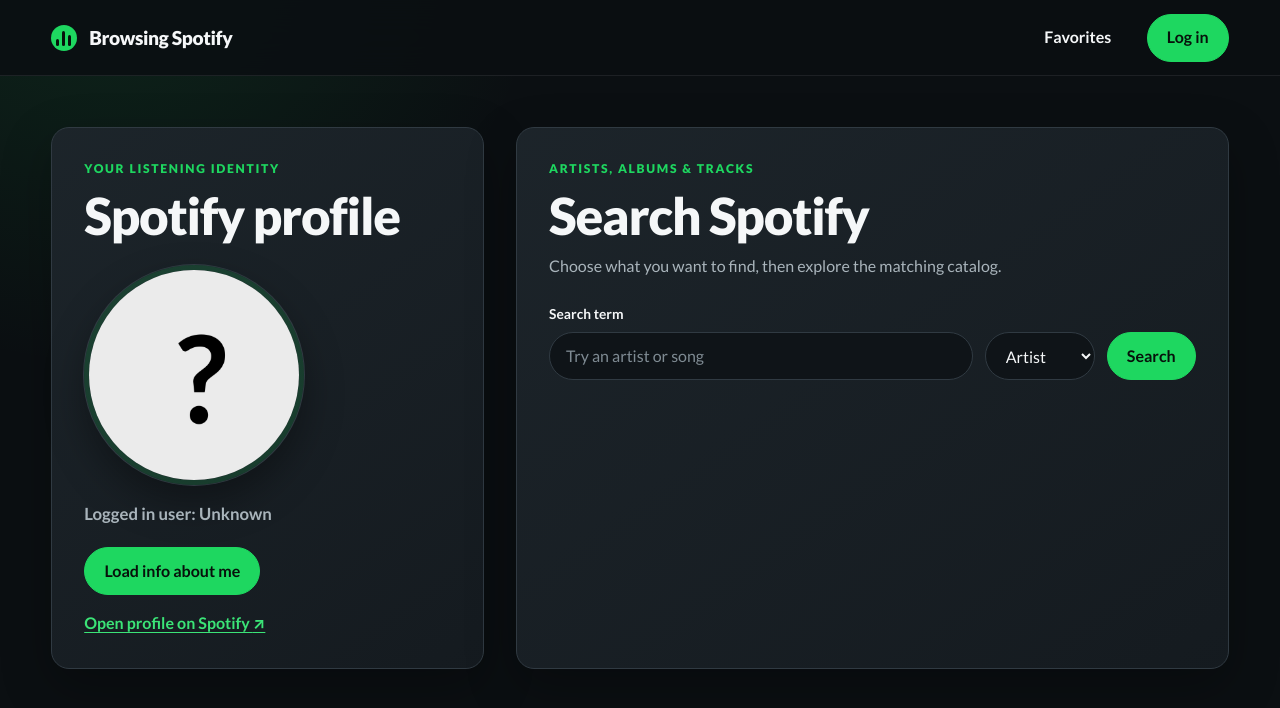
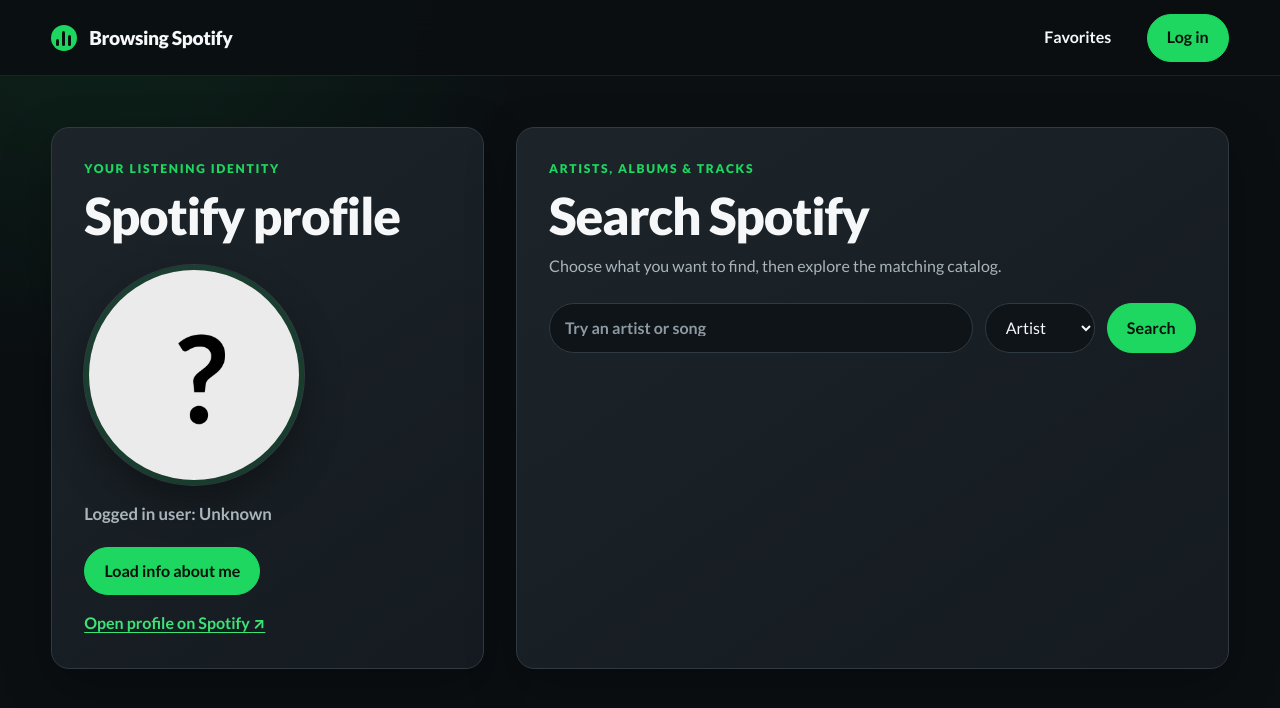
Before and after one commit to lalalastella/a3-spotify, an Angular app in the folder client/: page / in a window 1280 px wide. Shown: the top 708 px of the page. Built offline with nearby package versions, Linux system fonts and the light colour scheme.

Commit message:
Add floating search label

```diff
--- a/client/src/app/components/search/search.component.css
+++ b/client/src/app/components/search/search.component.css
@@ -8,17 +8,33 @@
 	color: var(--app-muted);
 }
 
-.search-form label {
-	display: block;
-	margin-bottom: 0.5rem;
-	font-size: 0.86rem;
-	font-weight: 700;
-}
-
 .search-controls {
 	display: grid;
 	grid-template-columns: minmax(0, 1fr) minmax(110px, auto) auto;
 	gap: 0.75rem;
+}
+
+.floating-field {
+	position: relative;
+	min-width: 0;
+}
+
+.floating-field label {
+	position: absolute;
+	top: 50%;
+	left: 1rem;
+	max-width: calc(100% - 2rem);
+	margin: 0;
+	overflow: hidden;
+	transform: translateY(-50%);
+	color: #8e9aa2;
+	font-size: 1rem;
+	font-weight: 700;
+	line-height: 1;
+	pointer-events: none;
+	text-overflow: ellipsis;
+	white-space: nowrap;
+	transition: top 160ms ease, color 160ms ease, font-size 160ms ease, letter-spacing 160ms ease, transform 160ms ease;
 }
 
 input,
@@ -30,8 +46,18 @@ select {
 	color: var(--app-text);
 }
 
-input::placeholder {
-	color: #7f8b93;
+.floating-field input {
+	padding: 1.15rem 1rem 0.3rem;
+}
+
+.floating-field input:focus + label,
+.floating-field input:not(:placeholder-shown) + label {
+	top: 0.45rem;
+	transform: none;
+	color: var(--app-accent);
+	font-size: 0.64rem;
+	letter-spacing: 0.08em;
+	text-transform: uppercase;
 }
 
 select {
--- a/client/src/app/components/search/search.component.html
+++ b/client/src/app/components/search/search.component.html
@@ -3,9 +3,11 @@
 	<h1 id="search-heading">Search Spotify</h1>
 	<p class="search-intro">Choose what you want to find, then explore the matching catalog.</p>
 	<form class="search-form" (ngSubmit)="search()">
-		<label for="spotify-search">Search term</label>
 		<div class="search-controls">
-			<input id="spotify-search" type="search" name="searchString" [(ngModel)]="searchString" placeholder="Try an artist or song" autocomplete="off">
+			<div class="floating-field">
+				<input id="spotify-search" type="search" name="searchString" [(ngModel)]="searchString" placeholder=" " autocomplete="off">
+				<label for="spotify-search">Try an artist or song</label>
+			</div>
 			<select id="search-category" name="searchCategory" [(ngModel)]="searchCategory" (ngModelChange)="resources = null" aria-label="Search category">
 				@for(category of searchCategories; track category) {
 					<option [value]="category">{{ category }}</option>
```
